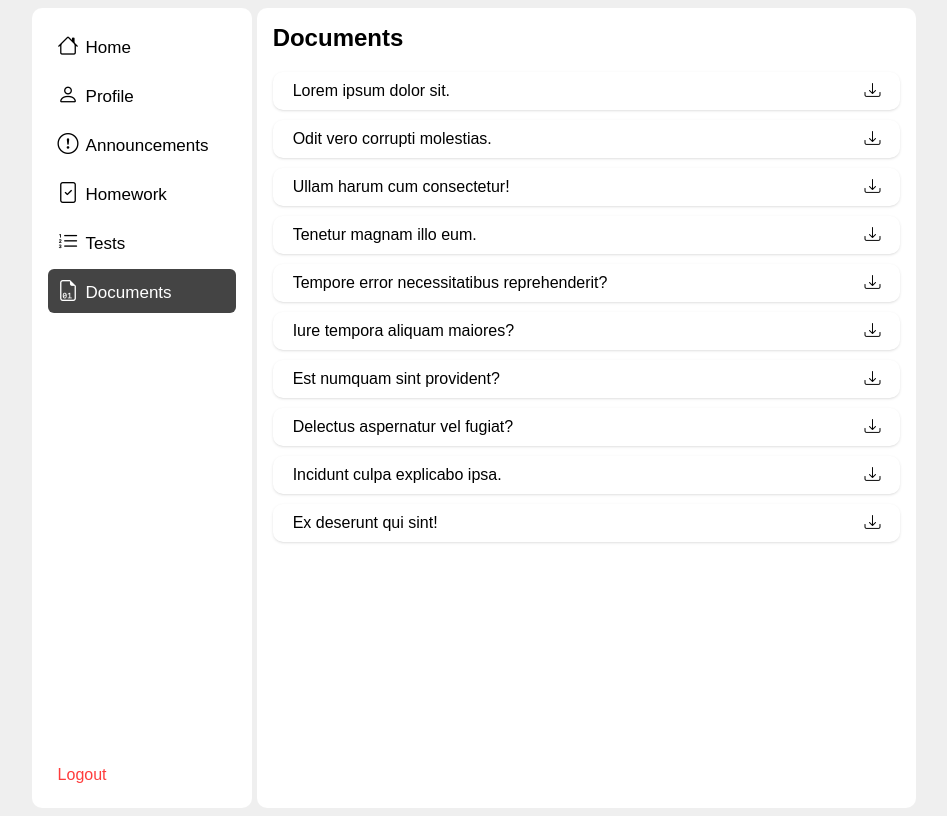
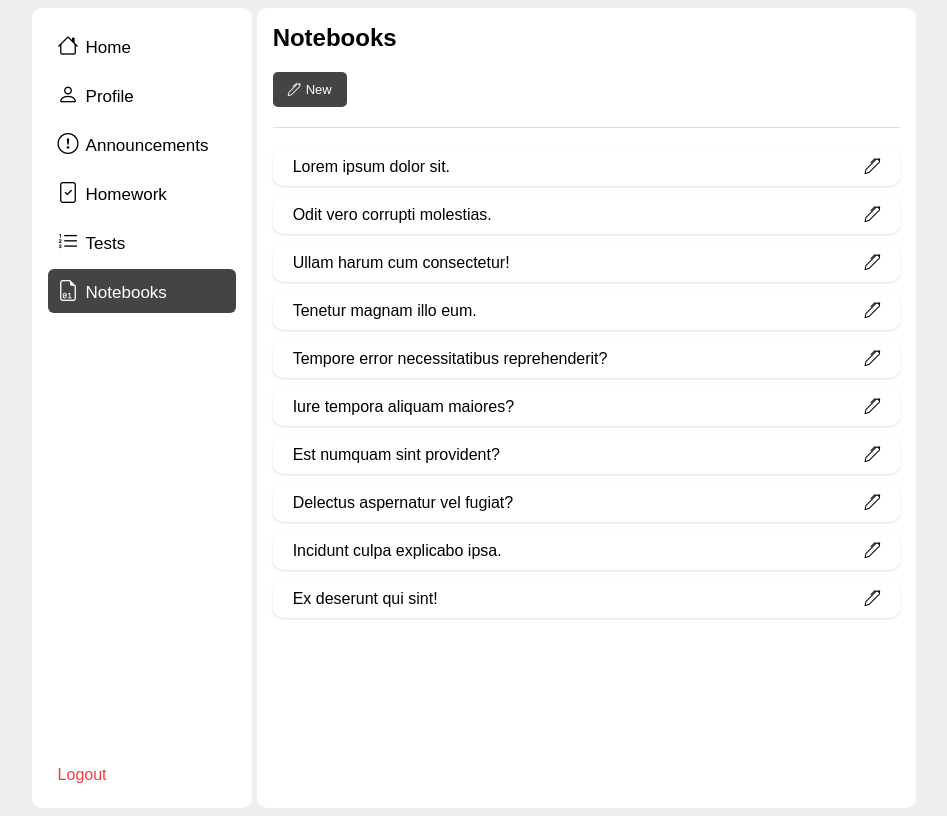
Before and after one commit to alvinbengeorge/webschool_django, a plain HTML site: page documents.html in a window 1280 px wide. Shown: the whole page, without its empty margins (166-1113 px from the left). Drawn offline with nearby package versions, Linux system fonts and the light colour scheme.

Commit message:
change some stuff

```diff
--- a/documents.html
+++ b/documents.html
@@ -37,52 +37,59 @@
         </div>
         <div class="active">
           <i class="bi bi-file-earmark-binary"></i>
-          <a href="#">Documents</a>
+          <a href="#">Notebooks</a>
         </div>
         <footer>Logout</footer>
       </section>
       <section id="right-section">
-        <h1 class="section-heading">Documents</h1>
+        <h1 class="section-heading">Notebooks</h1>
+        <form class="new-document">
+          <button>
+            <i class="bi bi-pen"></i>
+            <span>New</span>
+          </button>
+        </form>
+        <div class="hl"></div>
         <div class="documents">
           <div class="document">
             <div>Lorem ipsum dolor sit.</div>
-            <i class="bi bi-download"></i>
+            <i class="bi bi-pen"></i>
           </div>
           <div class="document">
             <div>Odit vero corrupti molestias.</div>
-            <i class="bi bi-download"></i>
+            <i class="bi bi-pen"></i>
           </div>
           <div class="document">
             <div>Ullam harum cum consectetur!</div>
-            <i class="bi bi-download"></i>
+            <i class="bi bi-pen"></i>
           </div>
           <div class="document">
             <div>Tenetur magnam illo eum.</div>
-            <i class="bi bi-download"></i>
+            <i class="bi bi-pen"></i>
           </div>
           <div class="document">
             <div>Tempore error necessitatibus reprehenderit?</div>
-            <i class="bi bi-download"></i>
+            <i class="bi bi-pen"></i>
           </div>
           <div class="document">
             <div>Iure tempora aliquam maiores?</div>
-            <i class="bi bi-download"></i>
+            <i class="bi bi-pen"></i>
           </div>
           <div class="document">
             <div>Est numquam sint provident?</div>
-            <i class="bi bi-download"></i>
+            <i class="bi bi-pen"></i>
           </div>
           <div class="document">
             <div>Delectus aspernatur vel fugiat?</div>
-            <i class="bi bi-download"></i>
+            <i class="bi bi-pen"></i>
           </div>
           <div class="document">
             <div>Incidunt culpa explicabo ipsa.</div>
-            <i class="bi bi-download"></i>
+            <i class="bi bi-pen"></i>
           </div>
           <div class="document">
             <div>Ex deserunt qui sint!</div>
-            <i class="bi bi-download"></i>
+            <i class="bi bi-pen"></i>
           </div>
         </div>
       </section>
--- a/style.css
+++ b/style.css
@@ -70,7 +70,7 @@ h1 {
 
 .active,
 .active:hover {
-  background-color: #444;
+  background-color: #444 !important;
   color: white;
 }
 
@@ -181,3 +181,39 @@ footer:hover {
 .class a:hover {
   background-color: #222;
 }
+
+.hl {
+  border-top: 1px solid #ddd;
+  margin: 20px 0;
+}
+
+.new-document,
+.homework-form {
+  display: flex;
+  flex-direction: column;
+  row-gap: 10px;
+}
+
+.homework-form {
+  margin-top: 10px;
+}
+
+.new-document button,
+.homework-form button {
+  font-size: 13px;
+  padding: 10px 15px;
+  width: fit-content;
+  border-radius: 5px;
+  border: 0;
+  color: white;
+  background-color: #444;
+  display: flex;
+  align-items: center;
+  column-gap: 5px;
+}
+
+.new-document button:hover,
+.homework-form button:hover {
+  background-color: #222;
+  cursor: pointer;
+}
```
Also changed, not shown: homework.html (+14 -2 lines).
